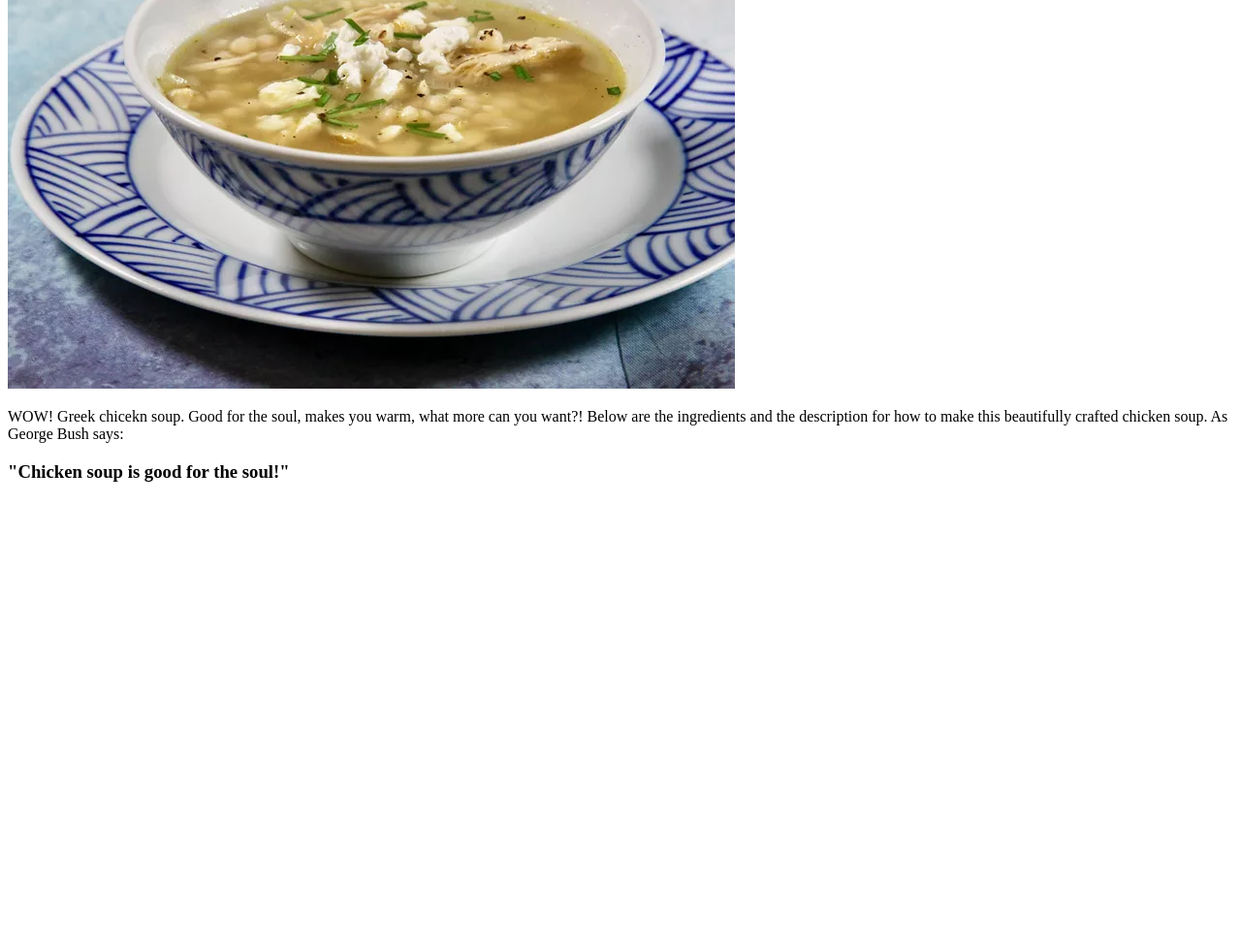
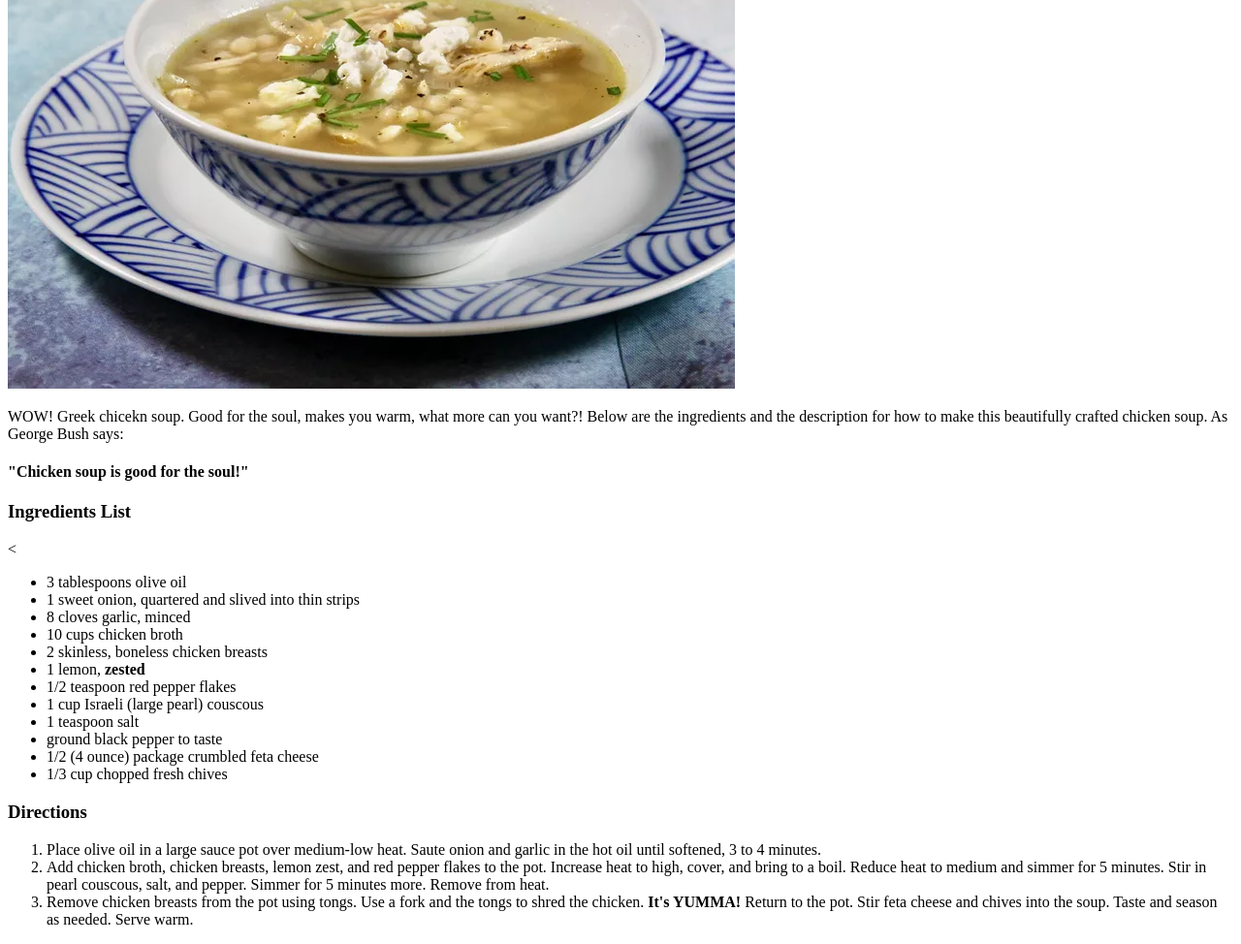
Before and after one commit to cammjohnson/odin-recipes, a plain HTML site: page recipes/chicken-soup.html in a window 1280 px wide. Shown: the part 179-1153 px from the top of the page at 97% size. Before the commit the page ends 800 px from the top, so only its background shows below. Drawn offline with Linux system fonts and the light colour scheme.

Commit message:
Add instructions for chicken soup

```diff
--- a/recipes/chicken-soup.html
+++ b/recipes/chicken-soup.html
@@ -12,8 +12,38 @@
         <p>
             WOW! Greek chicekn soup. Good for the soul, makes you warm, what more can you want?! Below are the ingredients and the description
             for how to make this beautifully crafted chicken soup. As George Bush says:
-            <p><h3><strong>"Chicken soup is good for the soul!"</strong></h3></p>
+            <p><h4><strong>"Chicken soup is good for the soul!"</strong></h4></p>
         </p>
+        <p><h3>Ingredients List</h3><</p>
+        <ul>
+            <li>3 tablespoons olive oil</li>
+            <li>1 sweet onion, quartered and slived into thin strips</li>
+            <li>8 cloves garlic, minced</li>
+            <li>10 cups chicken broth</li>
+            <li>2 skinless, boneless chicken breasts</li>
+            <li>1 lemon, <strong>zested</strong></li>
+            <li>1/2 teaspoon red pepper flakes</li>
+            <li>1 cup Israeli (large pearl) couscous</li>
+            <li>1 teaspoon salt</li>
+            <li>ground black pepper to taste</li>
+            <li>1/2 (4 ounce) package crumbled feta cheese</li>
+            <li>1/3 cup chopped fresh chives</li>
+        </ul>
+        <p><h3>Directions</h3></p>
+        <ol>
+            <li>Place olive oil in a large sauce pot over medium-low heat.
+                Saute onion and garlic in the hot oil until softened,
+                3 to 4 minutes.</li>
+            <li>Add chicken broth, chicken breasts, lemon zest, and red pepper flakes
+                to the pot. Increase heat to high, cover, and bring to a boil. Reduce
+                heat to medium and simmer for 5 minutes. Stir in pearl couscous, salt,
+                and pepper. Simmer for 5 minutes more. Remove from heat.</li>
+            <li>Remove chicken breasts from the pot using tongs. Use a fork
+                and the tongs to shred the chicken. <strong>It's YUMMA!</strong>
+                Return to the pot. Stir feta cheese and chives into the soup. Taste
+                and season as needed. Serve warm.</li>
+        </ol>
+
     </body>
 
 
```
